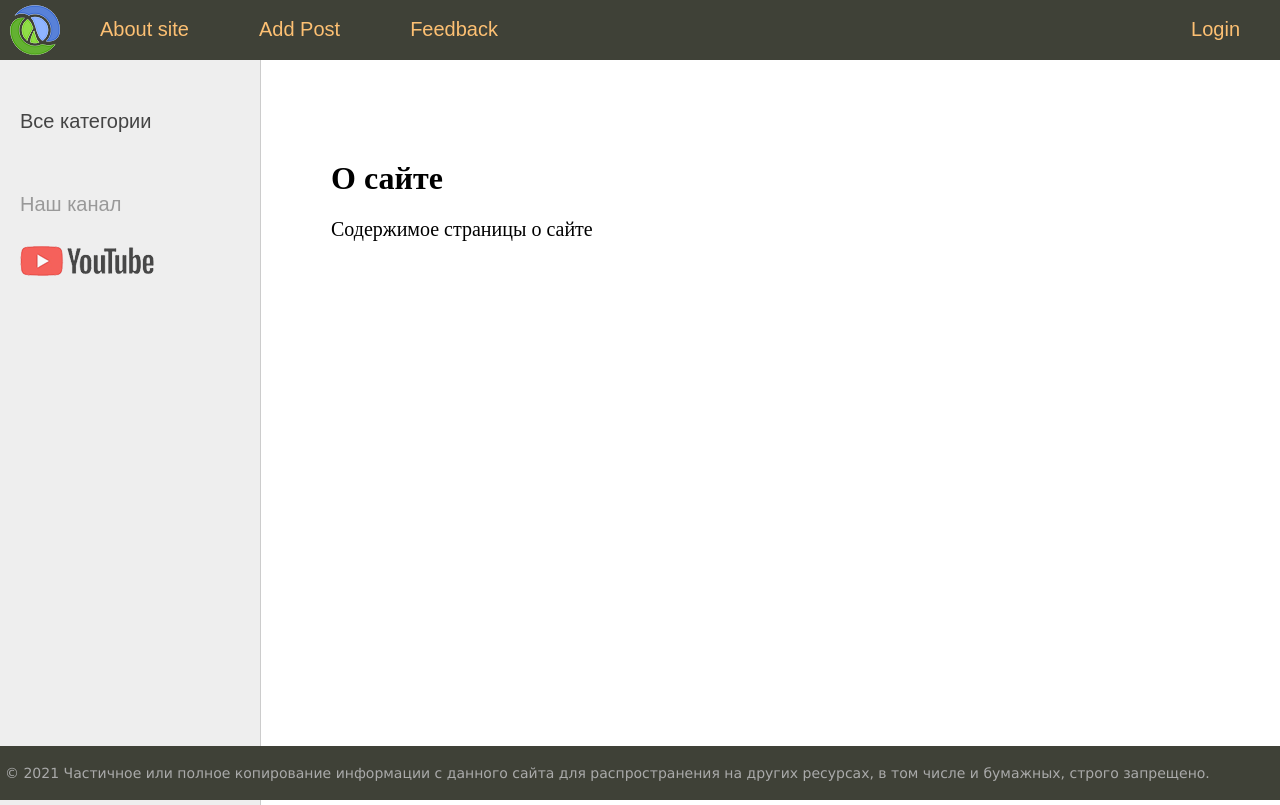
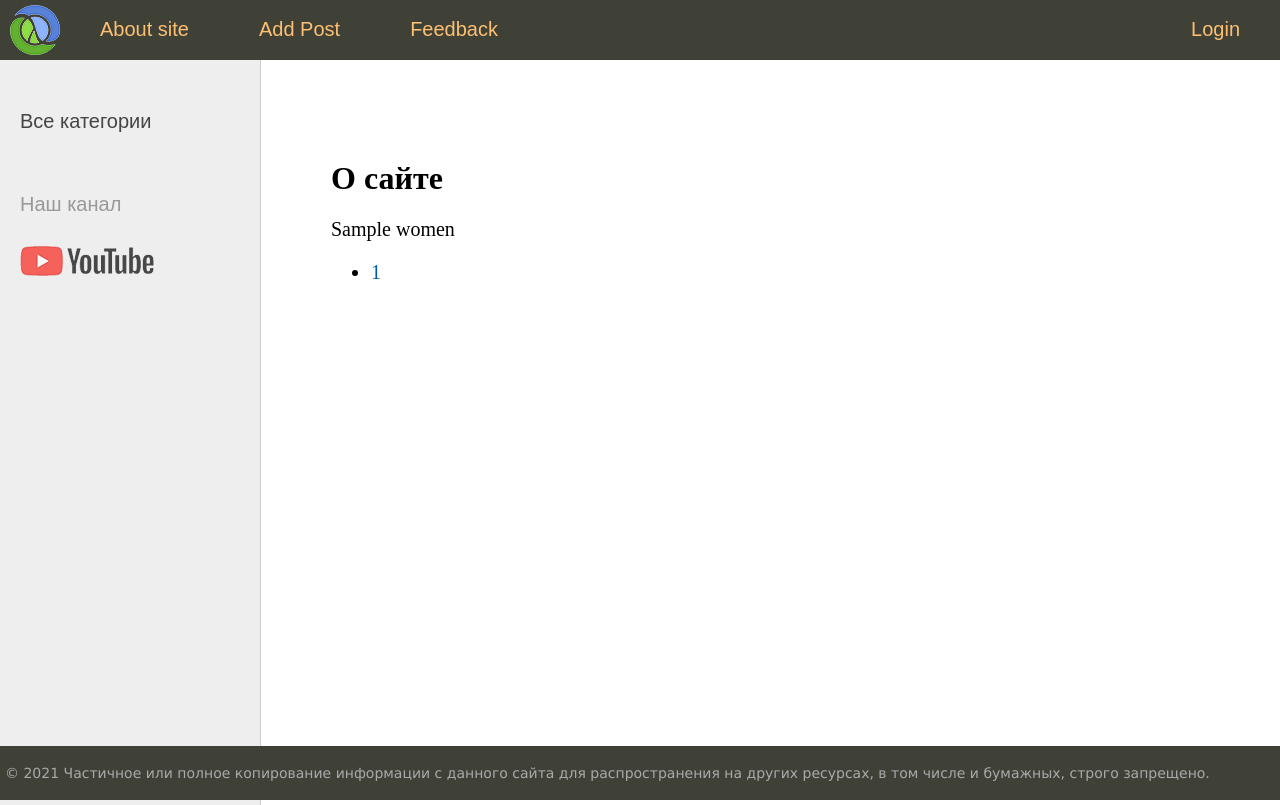
Before and after one commit to madiabay/dj, a Django app: page /about/ in a window 1280 px wide. Shown: the top 805 px of the page. Run offline with Django 4.2, Linux system fonts and the light colour scheme; tables that the repository leaves empty hold one stand-in row (values such as "Sample post").

Commit message:
Pagination

```diff
--- a/women/models.py
+++ b/women/models.py
@@ -23,6 +23,7 @@ class Women(models.Model):
     class Meta:
         verbose_name = 'Известные женшины'
         verbose_name_plural = 'Известные женшины'
+        ordering = ('id',)
 
 class Category(models.Model):
     name = models.CharField(max_length=50, db_index=True)
--- a/women/templates/women/about.html
+++ b/women/templates/women/about.html
@@ -1,6 +1,19 @@
 {% extends 'women/base.html' %}
 
 {% block content %}
-<h1>{{title}}</h1>
-<p>Содержимое страницы о сайте
+<h1>{{ title }}</h1>
+{% for i in page_obj %}
+    <p>{{ i }}</p>
+{% endfor %}
+
+<nav>
+    <ul>
+        {% for p in page_obj.paginator.page_range %}
+            <li>
+                <a href="?page={{ p }}">{{ p }}</a>
+            </li>
+        {% endfor %}
+    </ul>
+</nav>
+
 {% endblock %}
--- a/women/templates/women/base.html
+++ b/women/templates/women/base.html
@@ -64,6 +64,31 @@
 	<div class="content-text">
 {% block content %}
 {% endblock %}
+		{% if page_obj.has_other_pages %}
+		<nav class="list-pages">
+			<ul>
+			{% if page_obj.has_previous %}
+			<li class="page num">
+				<a href="?page={{ page_obj.previous_page_number }}">&lt;</a>
+			</li>
+			{% endif %}
+				{% for p in paginator.page_range %}
+					{% if page_obj.number == p %}
+						<li class="page-num page-num-selected">{{ p }}</li>
+					{% elif p >= page_obj.number|add:-1 and p <= page_obj.number|add:1 %}
+						<li class="page-num">
+							<a href="?page={{ p }}">{{ p }}</a>
+						</li>
+					{% endif %}
+				{% endfor %}
+			{% if page_obj.has_next %}
+			<li class="page num">
+				<a href="?page={{ page_obj.next_page_number }}">&gt;</a>
+			</li>
+		{% endif %}
+			</ul>
+		</nav>
+		{% endif %}
 	</div>
 <!-- Конец блока контента -->
 
--- a/women/utils.py
+++ b/women/utils.py
@@ -9,6 +9,8 @@ menu = [
 ]
 
 class DataMixin:
+    paginate_by = 1
+
     def get_user_context(self, **kwargs):
         context = kwargs
         cats = Category.objects.all()
--- a/women/views.py
+++ b/women/views.py
@@ -1,3 +1,4 @@
+from django.core.paginator import Paginator
 from django.http import HttpResponse, HttpResponseNotFound, Http404
 from django.shortcuts import render, redirect, get_object_or_404
 from django.urls import reverse_lazy
@@ -37,7 +38,12 @@ class WomenHome(DataMixin, ListView):
 #     return render(request, 'women/index.html', context)
 
 def about(request):
-    return render(request, 'women/about.html', {'menu': menu, 'title': 'О сайте'})
+    contact_list = Women.objects.all()
+    paginator = Paginator(contact_list, 3)
+
+    page_number = request.GET.get('page')
+    page_obj = paginator.get_page(page_number)
+    return render(request, 'women/about.html', {'page_obj': page_obj, 'menu': menu, 'title': 'О сайте'})
 
 
 class AddPost(LoginRequiredMixin, DataMixin, CreateView):
```
